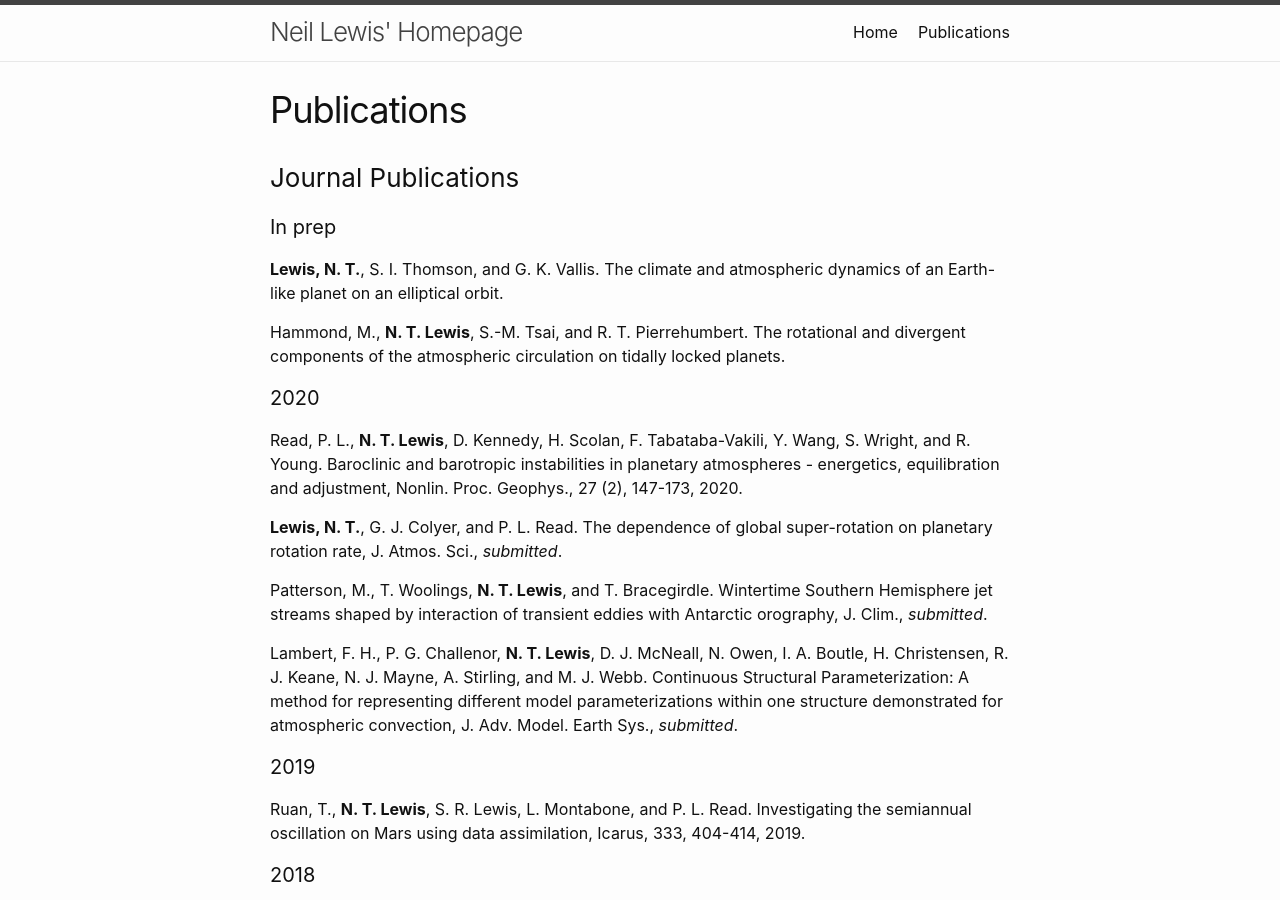
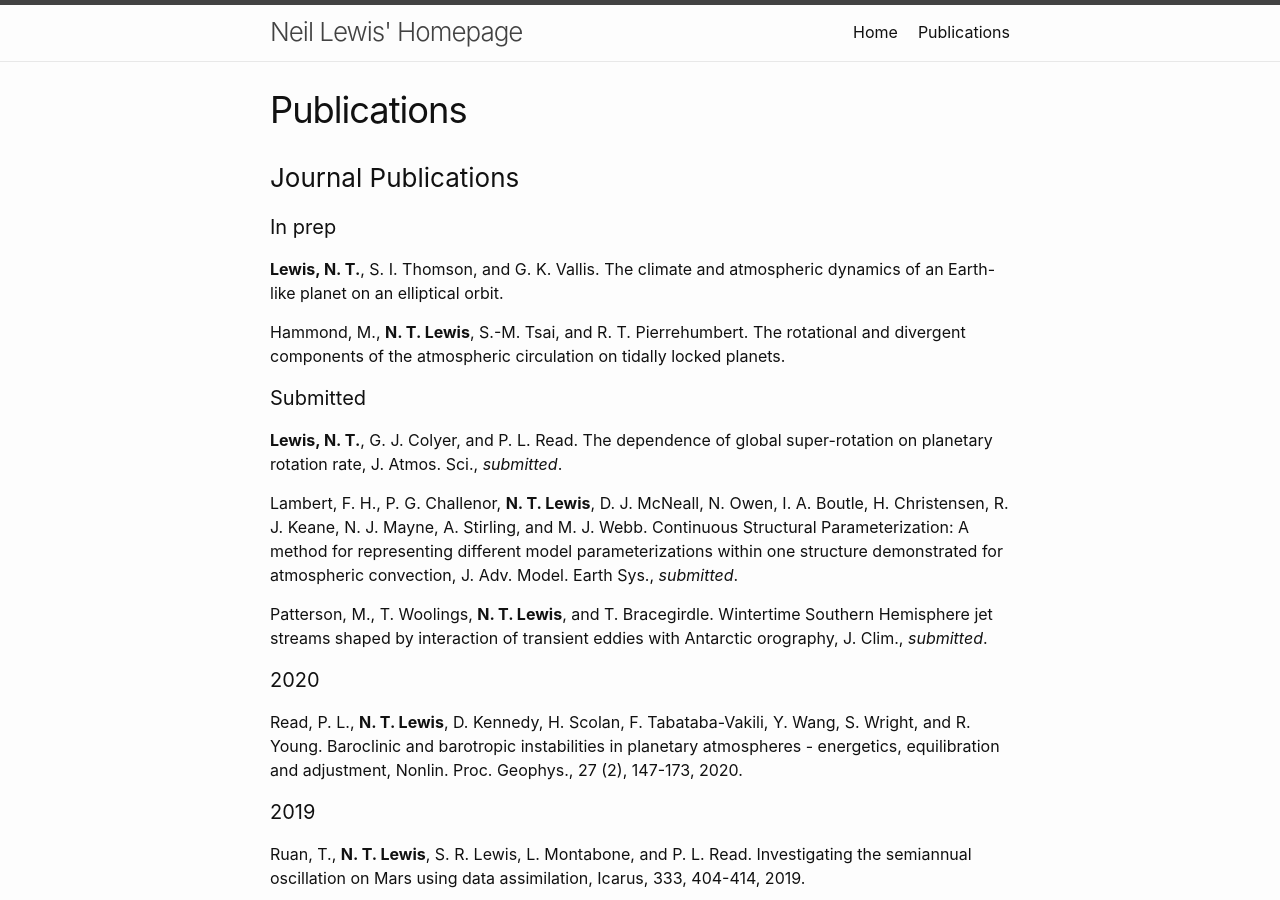
Before and after one commit to ntlewis/ntlewis.github.io, a Jekyll site: the page built from publications.md, in a window 1280 px wide and 900 px high. Built offline with Jekyll 4.4.1, drawn with Linux system fonts in a browser that asks for light colours; our own code applies the rules of GitHub Pages for plain Markdown files.

Commit message:
Update publications.md

```diff
--- a/publications.md
+++ b/publications.md
@@ -14,15 +14,18 @@ permalink: /publications/
 Hammond, M., **N. T. Lewis**, S.-M. Tsai, and R. T. Pierrehumbert. The rotational and divergent components of the atmospheric circulation on tidally locked planets.
 
 
+#### Submitted
+
+**Lewis, N. T.**, G. J. Colyer, and P. L. Read. The dependence of global super-rotation on planetary rotation rate, J. Atmos. Sci., *submitted*.
+
+Lambert, F. H., P. G. Challenor, **N. T. Lewis**, D. J. McNeall, N. Owen, I. A. Boutle, H. Christensen, R. J. Keane, N. J. Mayne, A. Stirling, and M. J. Webb. Continuous Structural Parameterization: A method for representing different model parameterizations within one structure demonstrated for atmospheric convection, J. Adv. Model. Earth Sys., *submitted*.
+
+Patterson, M., T. Woolings, **N. T. Lewis**, and T. Bracegirdle. Wintertime Southern Hemisphere jet streams shaped by interaction of transient eddies with Antarctic orography, J. Clim., *submitted*.
+
+
 #### 2020
 
 Read, P. L., **N. T. Lewis**, D. Kennedy, H. Scolan, F. Tabataba-Vakili, Y. Wang, S. Wright, and R. Young. Baroclinic and barotropic instabilities in planetary atmospheres - energetics, equilibration and adjustment, Nonlin. Proc. Geophys., 27 (2), 147-173, 2020.
-
-**Lewis, N. T.**, G. J. Colyer, and P. L. Read. The dependence of global super-rotation on planetary rotation rate, J. Atmos. Sci., *submitted*.
-
-Patterson, M., T. Woolings, **N. T. Lewis**, and T. Bracegirdle. Wintertime Southern Hemisphere jet streams shaped by interaction of transient eddies with Antarctic orography, J. Clim., *submitted*.
-
-Lambert, F. H., P. G. Challenor, **N. T. Lewis**, D. J. McNeall, N. Owen, I. A. Boutle, H. Christensen, R. J. Keane, N. J. Mayne, A. Stirling, and M. J. Webb. Continuous Structural Parameterization: A method for representing different model parameterizations within one structure demonstrated for atmospheric convection, J. Adv. Model. Earth Sys., *submitted*.
 
 
 #### 2019
```
